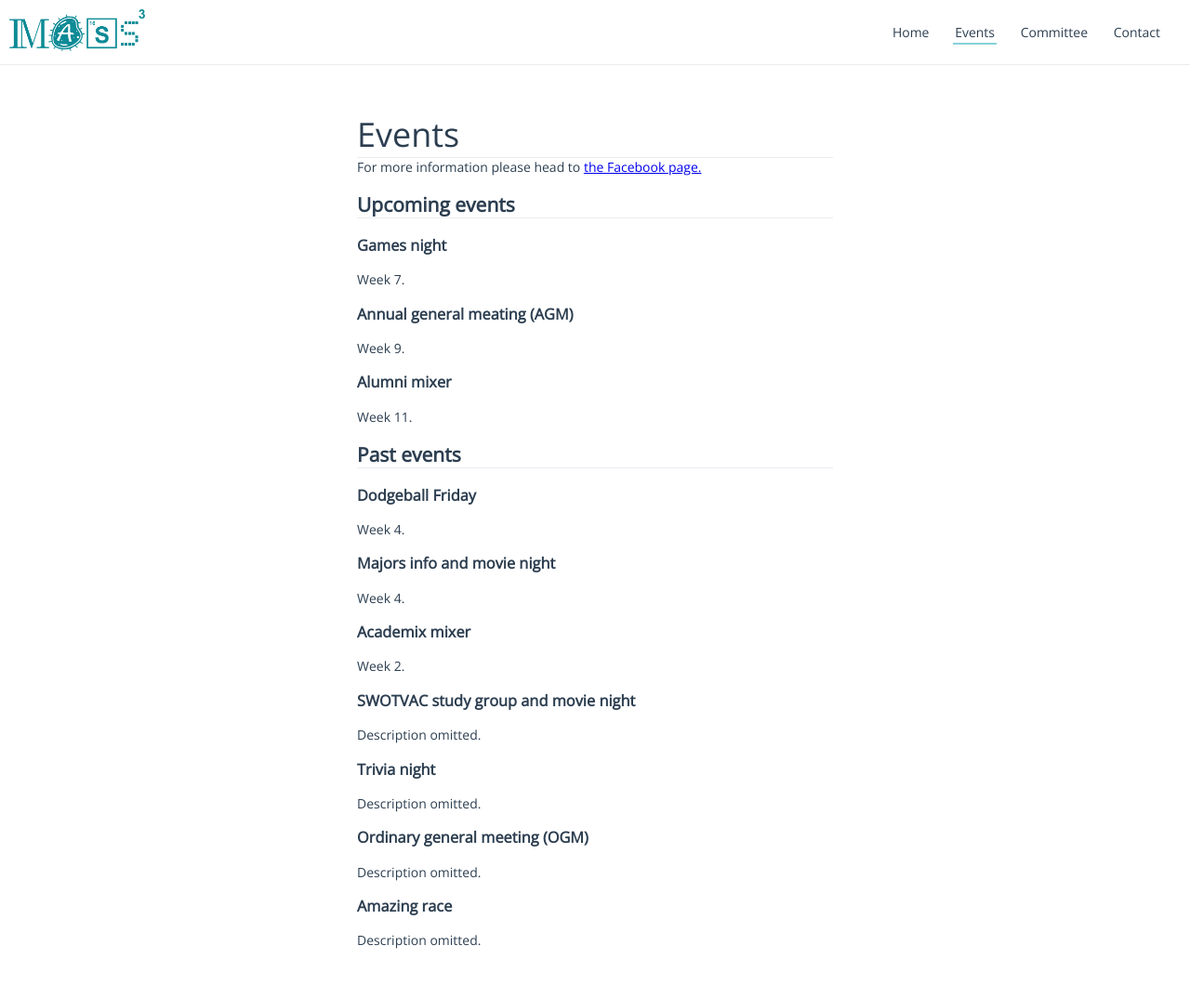
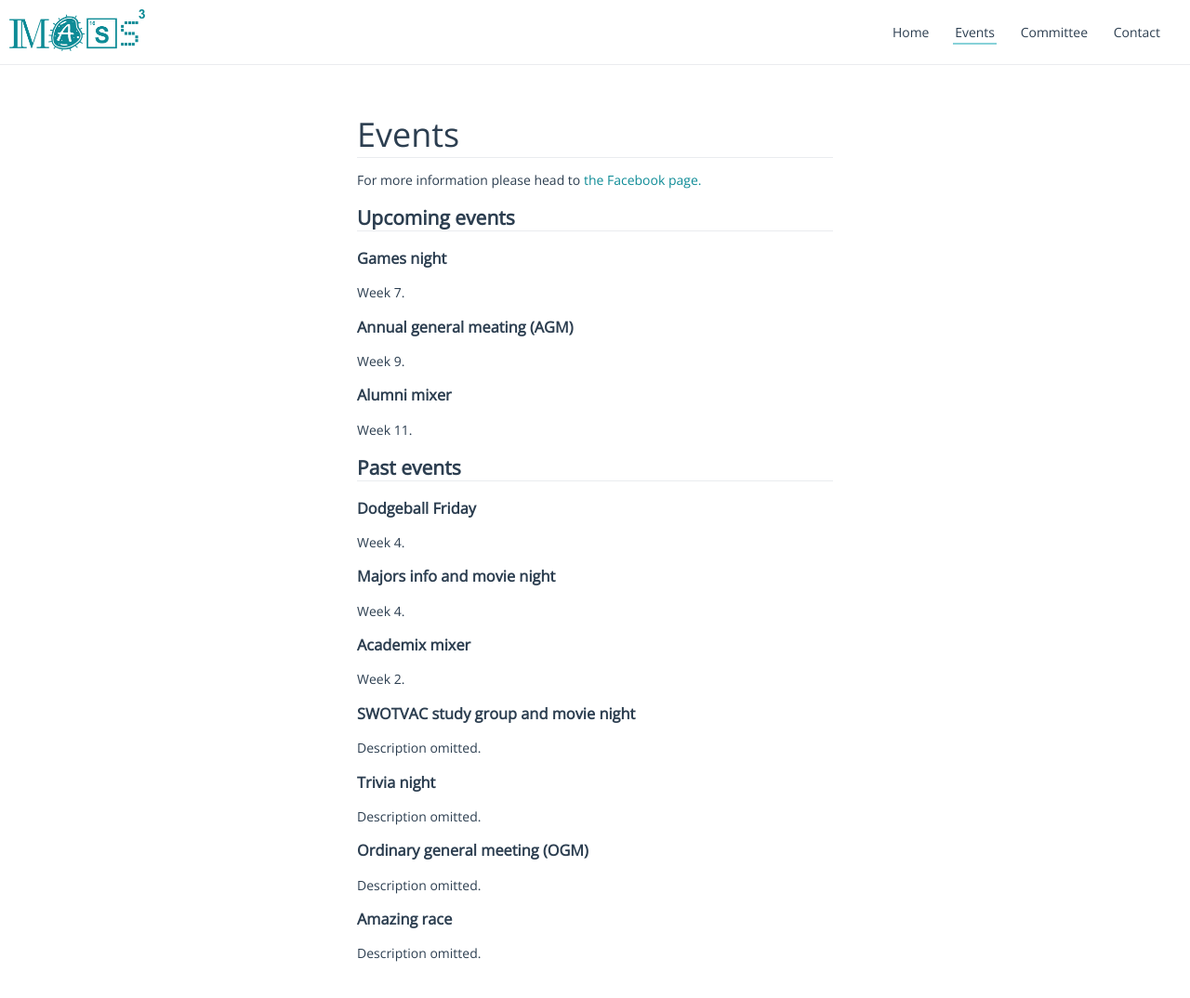
Before and after one commit to masscubed/masscubed.com, a Jekyll site: the page events/index.html, which Jekyll copies as it is, in a window 1280 px wide and 1099 px high. Shown: the top 1074 px of the window at 93% size. Built offline with Jekyll 4.4.1, drawn with Linux system fonts in a browser that asks for light colours.

```diff
--- a/events/index.html
+++ b/events/index.html
@@ -30,9 +30,9 @@
       <header class="bottom-horizontal">
         <h1>Events</h1>
       </header>
-      For more information please head to
+      <p>For more information please head to
       <a href="https://www.facebook.com/groups/masscubed/">
-        the Facebook page.</a>
+        the Facebook page.</a></p>
       <h2 class="bottom-horizontal">
         Upcoming events
       </h2>
```
